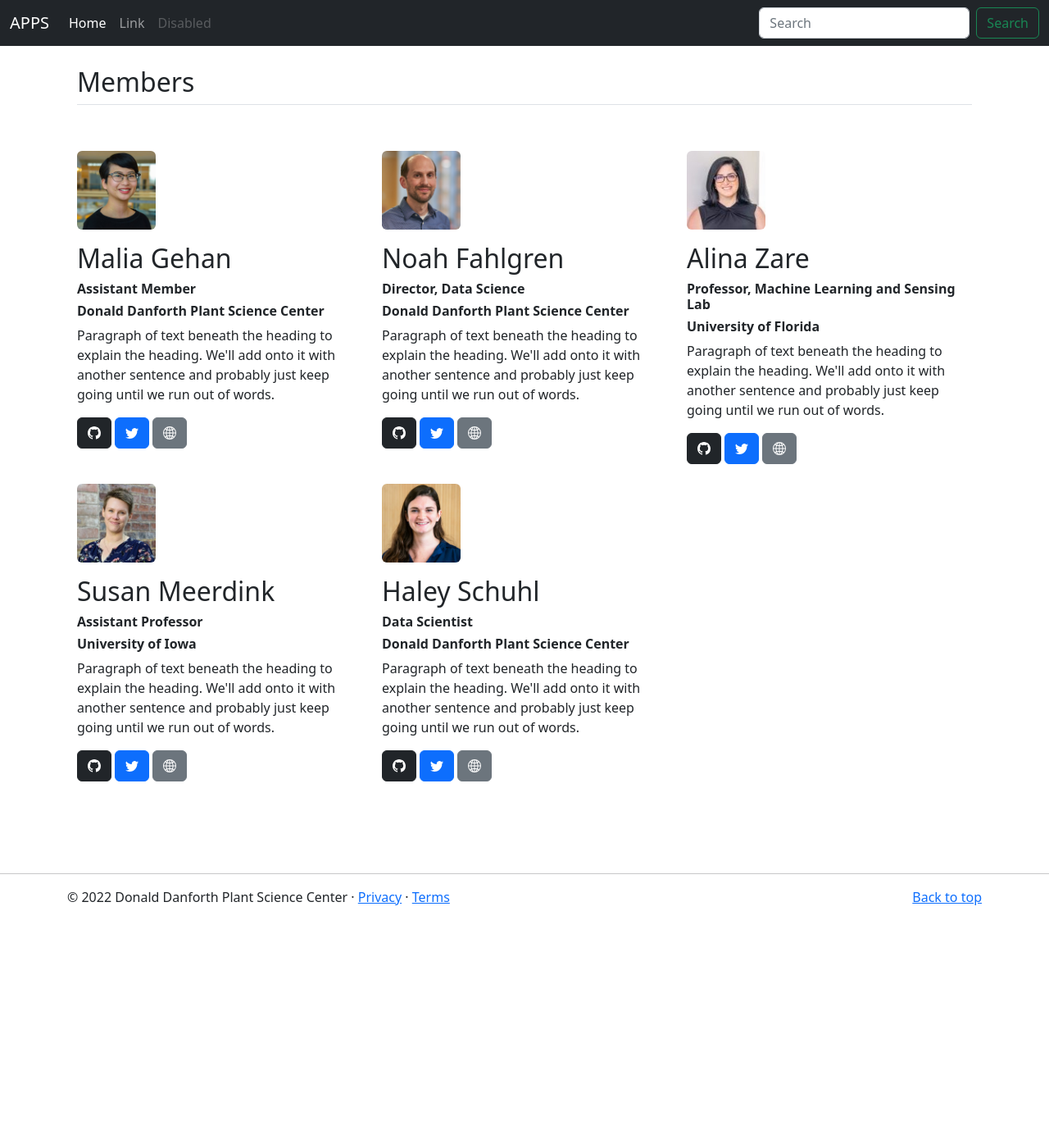
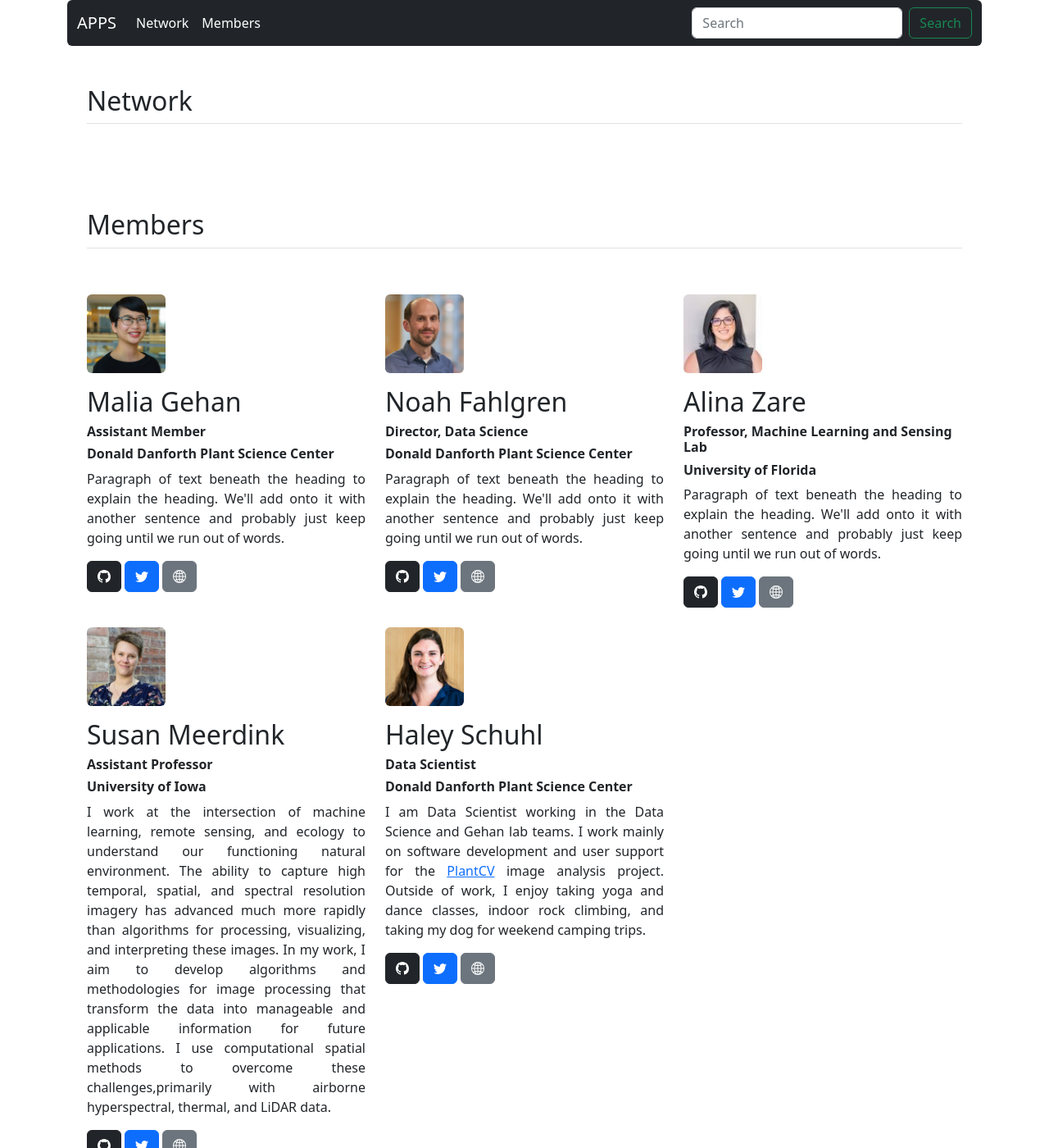
Before and after one commit to danforthcenter/apps-web, a Jekyll site: the page built from index.html, in a window 1280 px wide and 1400 px high. Shown: the whole window at 82% size. Built offline with Jekyll 4.4.1, drawn with Linux system fonts in a browser that asks for light colours.

Commit message:
Update site

```diff
--- a/_data/members.yml
+++ b/_data/members.yml
@@ -2,6 +2,7 @@
   title: Assistant Member
   institute: Donald Danforth Plant Science Center
   avatar: "/img/mgehan.jpg"
+  bio: "Paragraph of text beneath the heading to explain the heading. We'll add onto it with another sentence and probably just keep going until we run out of words."
   web: https://www.gehan-lab.org/
   github: maliagehan
   twitter: maliagehan
@@ -10,6 +11,7 @@
   title: Director, Data Science
   institute: Donald Danforth Plant Science Center
   avatar: "/img/nfahlgren.jpg"
+  bio: "Paragraph of text beneath the heading to explain the heading. We'll add onto it with another sentence and probably just keep going until we run out of words."
   web: https://www.danforthcenter.org/our-work/principal-investigators/noah-fahlgren/
   github: nfahlgren
   twitter: NoahFahlgren
@@ -18,6 +20,7 @@
   title: Professor, Machine Learning and Sensing Lab
   institute: University of Florida
   avatar: "/img/azare.jpg"
+  bio: "Paragraph of text beneath the heading to explain the heading. We'll add onto it with another sentence and probably just keep going until we run out of words."
   web: https://faculty.eng.ufl.edu/alina-zare/
   github: alinazare
   twitter: ProfZare
@@ -26,6 +29,7 @@
   title: Assistant Professor
   institute: University of Iowa
   avatar: "/img/smeerdink.jpg"
+  bio: "I work at the intersection of machine learning, remote sensing, and ecology to understand our functioning natural environment. The ability to capture high temporal, spatial, and spectral resolution imagery has advanced much more rapidly than algorithms for processing, visualizing, and interpreting these images. In my work, I aim to develop algorithms and methodologies for image processing that transform the data into manageable and applicable information for future applications. I use computational spatial methods to overcome these challenges,primarily with airborne hyperspectral, thermal, and LiDAR data."
   web: https://www.susanmeerdink.com/
   github: susanmeerdink
   twitter: DrMeerdink
@@ -34,6 +38,7 @@
   title: Data Scientist
   institute: Donald Danforth Plant Science Center
   avatar: "/img/hschuhl.jpg"
+  bio: "I am Data Scientist working in the Data Science and Gehan lab teams. I work mainly on software development and user support for the <a href='https://plantcv.danforthcenter.org'>PlantCV</a> image analysis project. Outside of work, I enjoy taking yoga and dance classes, indoor rock climbing, and taking my dog for weekend camping trips."
   web: https://www.danforthcenter.org/our-work/principal-investigators/noah-fahlgren/
   github: HaleySchuhl
   twitter: HaleySchuhl
--- a/_includes/header.html
+++ /dev/null
@@ -1,27 +0,0 @@
-<header>
-    <nav class="navbar navbar-expand-md navbar-dark fixed-top bg-dark">
-        <div class="container-fluid">
-          <a class="navbar-brand" href="#">APPS</a>
-          <button class="navbar-toggler" type="button" data-bs-toggle="collapse" data-bs-target="#navbarCollapse" aria-controls="navbarCollapse" aria-expanded="false" aria-label="Toggle navigation">
-            <span class="navbar-toggler-icon"></span>
-          </button>
-          <div class="collapse navbar-collapse" id="navbarCollapse">
-            <ul class="navbar-nav me-auto mb-2 mb-md-0">
-              <li class="nav-item">
-                <a class="nav-link active" aria-current="page" href="#">Home</a>
-              </li>
-              <li class="nav-item">
-                <a class="nav-link" href="#">Link</a>
-              </li>
-              <li class="nav-item">
-                <a class="nav-link disabled">Disabled</a>
-              </li>
-            </ul>
-            <form class="d-flex" role="search">
-              <input class="form-control me-2" type="search" placeholder="Search" aria-label="Search">
-              <button class="btn btn-outline-success" type="submit">Search</button>
-            </form>
-          </div>
-        </div>
-      </nav>
-</header>
--- a/_includes/members.html
+++ b/_includes/members.html
@@ -10,7 +10,7 @@
                 <h2>{{ member.name }}</h2>
                 <h6 class="fw-bold">{{ member.title }}</h6>
                 <h6 class="fw-bold">{{ member.institute }}</h6>
-                <p>Paragraph of text beneath the heading to explain the heading. We'll add onto it with another sentence and probably just keep going until we run out of words.</p>
+                <p style="text-align: justify;">{{ member.bio }}</p>
                 <!-- GitHub -->
                 {% if member.github %}
                     <a href="https://github.com/{{ member.github }}" class="icon-link d-inline-flex align-items-center">
--- /dev/null
+++ b/_includes/nav.html
@@ -0,0 +1,22 @@
+<nav class="navbar navbar-expand-md navbar-dark bg-dark rounded">
+    <div class="container-fluid">
+      <a class="navbar-brand" href="#">APPS</a>
+      <button class="navbar-toggler" type="button" data-bs-toggle="collapse" data-bs-target="#navbarCollapse" aria-controls="navbarCollapse" aria-expanded="false" aria-label="Toggle navigation">
+        <span class="navbar-toggler-icon"></span>
+      </button>
+      <div class="collapse navbar-collapse" id="navbarCollapse">
+        <ul class="navbar-nav me-auto mb-2 mb-md-0">
+          <li class="nav-item">
+            <a class="nav-link active" aria-current="page" href="#network">Network</a>
+          </li>
+          <li class="nav-item">
+            <a class="nav-link active" aria-current="page" href="#members">Members</a>
+          </li>
+        </ul>
+        <form class="d-flex" role="search">
+          <input class="form-control me-2" type="search" placeholder="Search" aria-label="Search">
+          <button class="btn btn-outline-success" type="submit">Search</button>
+        </form>
+      </div>
+    </div>
+  </nav>
--- /dev/null
+++ b/_includes/network.html
@@ -0,0 +1,3 @@
+<div class="container px-4 py-5" id="featured-3">
+    <h2 class="pb-2 border-bottom">Network</h2>
+</div>
--- a/_layouts/main.html
+++ b/_layouts/main.html
@@ -4,14 +4,14 @@
 {% include head.html %}
 
 <body>
-  {% include header.html %}
-  <main>
-    <hr class="featurette-divider">
+  <div class="container">
+    {% include nav.html %}
+    {% include network.html %}
     {% include members.html %}
     <hr class="featurette-divider">
     {% include footer.html %}
-  </main>
-  {% include scripts.html %}
+    {% include scripts.html %}
+  </div>
 </body>
 
 </html>
```
